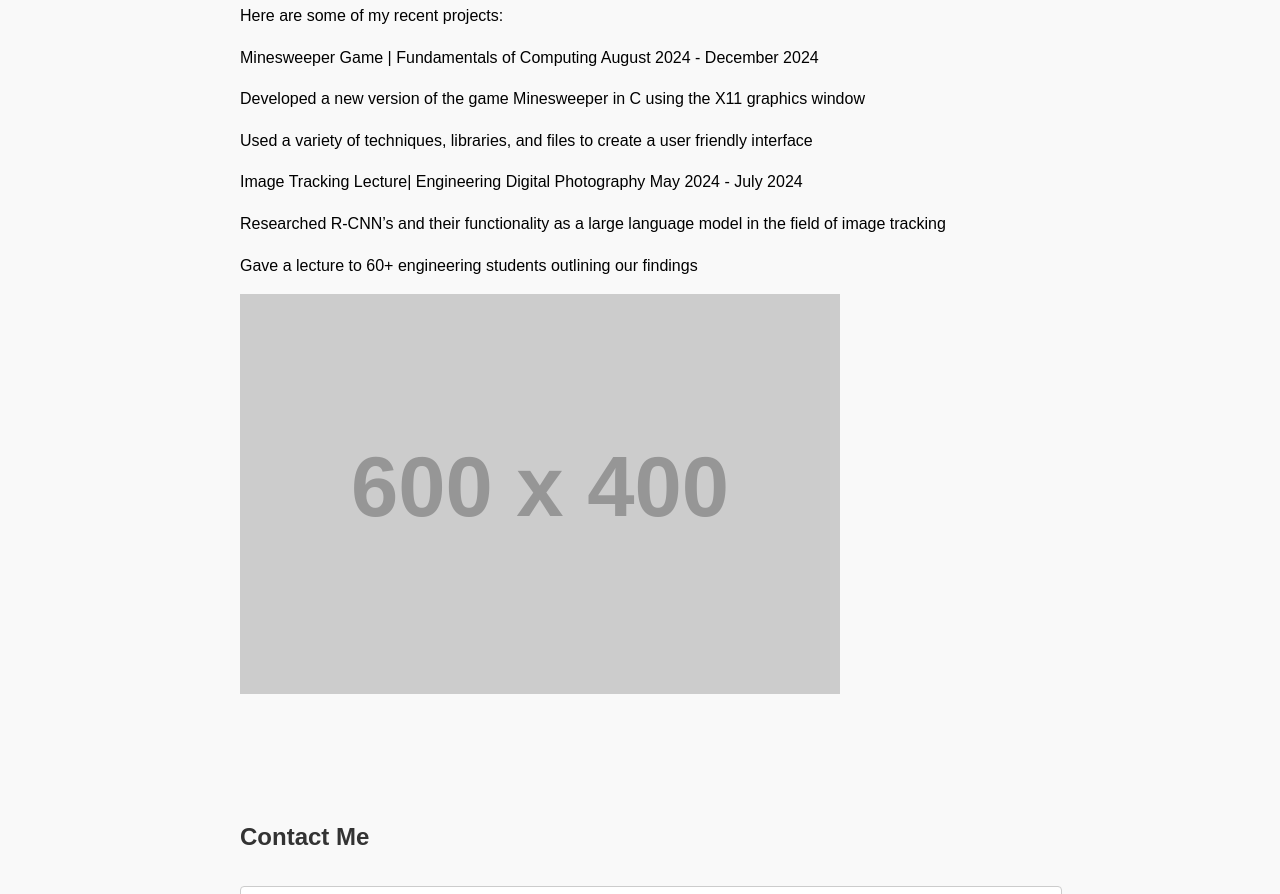
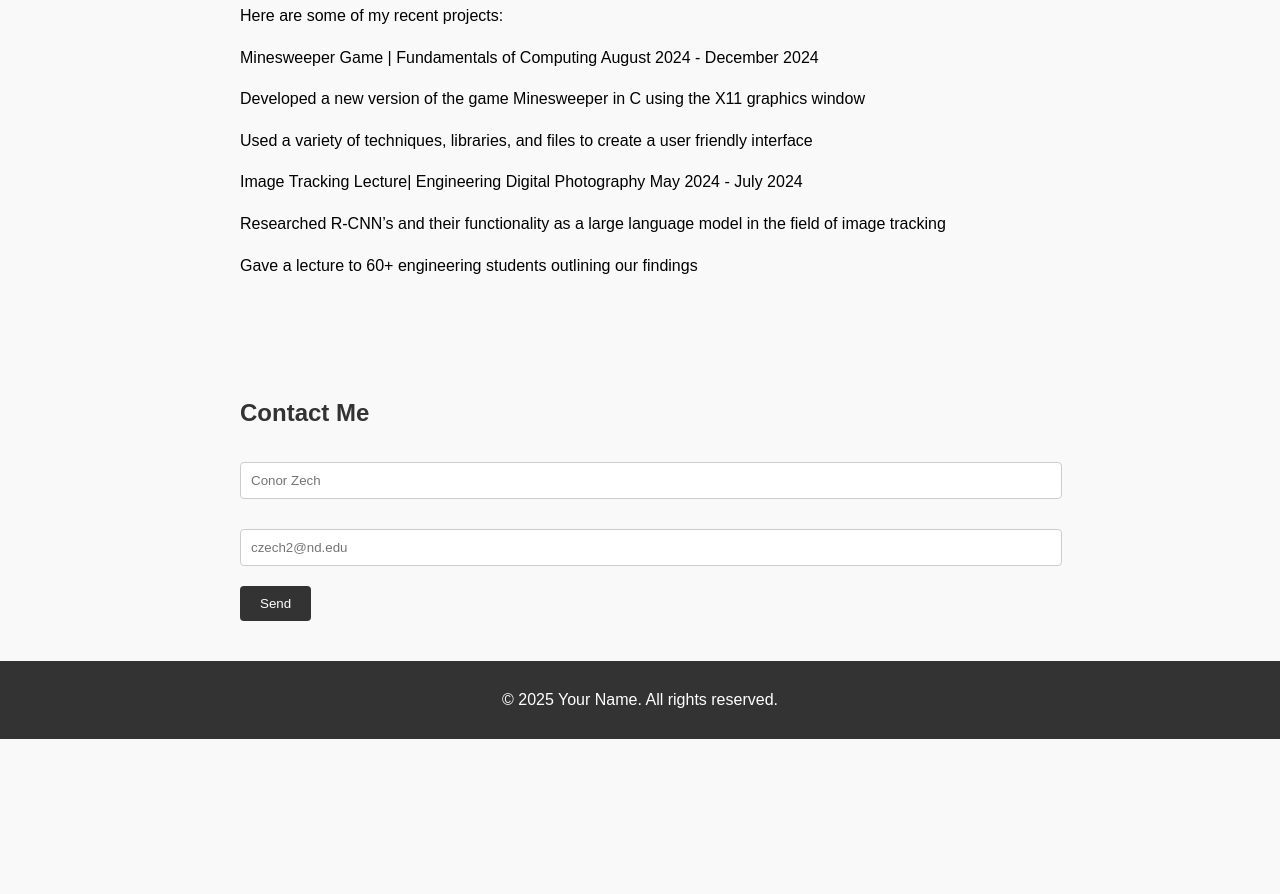
Before and after one commit to czech2/czech, a plain HTML site: page index.html in a window 1280 px wide. Shown: the part 458-1352 px from the top of the page. After the commit the page ends 1197 px from the top, so only its background shows below. Drawn offline with Linux system fonts and the light colour scheme; placeholder pictures from the web are drawn by us.

Commit message:
Update index.html

```diff
--- a/index.html
+++ b/index.html
@@ -90,8 +90,6 @@
       <p>Image Tracking Lecture| Engineering Digital Photography May 2024 - July 2024</p>
       <p>Researched R-CNN’s and their functionality as a large language model in the field of image tracking</p>
       <p>Gave a lecture to 60+ engineering students outlining our findings<p>
-
-      <img src="https://via.placeholder.com/600x400" alt="Project example">
     </div>
   </section>
 
```
